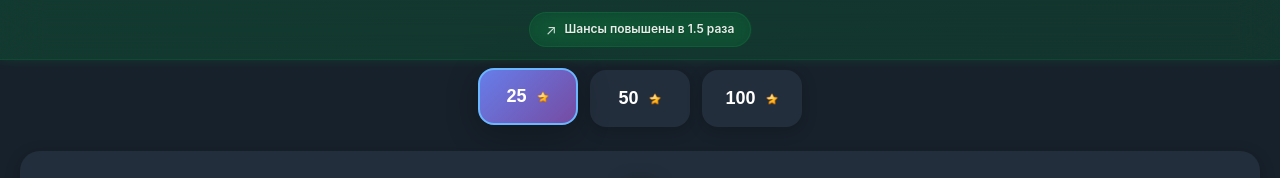
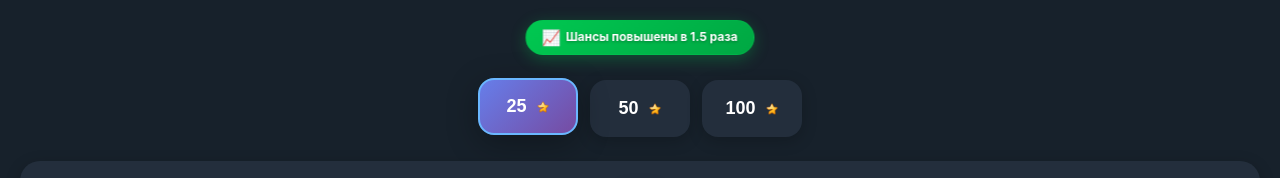
Before and after one commit to skeef7/2.0, a website built with Vite: page index.html in a window 1280 px wide. Shown: the top 178 px of the page. Built offline with nearby package versions, Linux system fonts and the light colour scheme.

Commit message:
Updated index.html

```diff
--- a/index.html
+++ b/index.html
@@ -12,7 +12,7 @@
     <!-- Top banner with enhanced chances -->
     <div class="top-banner">
       <div class="banner-content">
-        <span class="banner-icon">↗</span>
+        <span class="banner-icon">📈</span>
         <span class="banner-text">Шансы повышены в 1.5 раза</span>
       </div>
     </div>
--- a/styles/main.css
+++ b/styles/main.css
@@ -22,14 +22,14 @@
   --gradient-epic: linear-gradient(135deg, #9b59b6 0%, #8e44ad 100%);
   --gradient-legendary: linear-gradient(135deg, #e74c3c 0%, #c0392b 100%);
   --gradient-balance: linear-gradient(135deg, #ffd700 0%, #ffb347 100%);
-  --gradient-banner: linear-gradient(135deg, rgba(0, 200, 81, 0.15) 0%, rgba(0, 168, 67, 0.15) 100%);
+  --gradient-banner: linear-gradient(135deg, #00c851 0%, #00a843 100%);
   --shadow-primary: 0 8px 32px rgba(0, 0, 0, 0.3);
   --shadow-secondary: 0 4px 16px rgba(0, 0, 0, 0.2);
   --shadow-inventory: 0 6px 24px rgba(0, 0, 0, 0.25);
   --shadow-glow: 0 0 20px rgba(106, 183, 255, 0.3);
   --shadow-item: 0 8px 24px rgba(0, 0, 0, 0.4);
   --shadow-balance: 0 8px 32px rgba(255, 215, 0, 0.3);
-  --shadow-banner: 0 2px 8px rgba(0, 200, 81, 0.1);
+  --shadow-banner: 0 4px 16px rgba(0, 200, 81, 0.3);
 
   /* Readable inventory design variables */
   --gradient-card-bg: linear-gradient(145deg, #2a3441 0%, #1e2832 100%);
@@ -62,52 +62,50 @@ body {
   position: relative;
 }
 
-/* 📈 TRANSPARENT STATIC BANNER - FIXED AT TOP */
+/* 📈 COMPACT ROUNDED BANNER - LIKE IN PHOTO */
 .top-banner {
   position: fixed;
-  top: 0;
-  left: 0;
-  right: 0;
+  top: 20px;
+  left: 50%;
+  transform: translateX(-50%);
   background: var(--gradient-banner);
-  padding: 12px 20px;
+  padding: 8px 16px;
+  border-radius: 20px;
   z-index: 200;
   box-shadow: var(--shadow-banner);
-  backdrop-filter: blur(20px);
-  -webkit-backdrop-filter: blur(20px);
-  border-bottom: 1px solid rgba(0, 200, 81, 0.1);
-  display: flex;
-  justify-content: center;
-  align-items: center;
-}
-
-.banner-content {
-  display: flex;
-  align-items: center;
-  justify-content: center;
-  gap: 8px;
-  background: rgba(0, 200, 81, 0.08);
-  padding: 8px 16px;
-  border-radius: 20px;
-  border: 1px solid rgba(0, 200, 81, 0.15);
   backdrop-filter: blur(10px);
   -webkit-backdrop-filter: blur(10px);
+  border: 1px solid rgba(0, 200, 81, 0.3);
   max-width: 280px;
   width: auto;
   min-width: 200px;
 }
 
+.banner-content {
+  display: flex;
+  align-items: center;
+  justify-content: center;
+  gap: 6px;
+  white-space: nowrap;
+}
+
 .banner-icon {
   font-size: 14px;
-  opacity: 0.8;
+  animation: bannerPulse 2s infinite;
+}
+
+@keyframes bannerPulse {
+  0%, 100% { transform: scale(1); }
+  50% { transform: scale(1.1); }
 }
 
 .banner-text {
   font-size: 12px;
-  font-weight: 600;
-  color: rgba(255, 255, 255, 0.9);
+  font-weight: 700;
+  color: white;
   text-align: center;
   line-height: 1.2;
-  text-shadow: 0 1px 2px rgba(0, 0, 0, 0.2);
+  text-shadow: 0 1px 3px rgba(0, 0, 0, 0.3);
 }
 
 /* Currency emoji component - FIXED VERSION */
@@ -194,10 +192,10 @@ body {
   height: 14px;
 }
 
-/* Main content - WITH TOP SPACING FOR STATIC BANNER */
+/* Main content - WITH TOP SPACING FOR COMPACT BANNER */
 .main {
   flex: 1;
-  padding: 70px 20px 20px; /* Отступ для статичного баннера */
+  padding: 80px 20px 20px; /* Уменьшен верхний отступ для компактного баннера */
   display: flex;
   flex-direction: column;
   gap: 24px;
@@ -765,7 +763,7 @@ body {
   z-index: 10;
   backdrop-filter: blur(10px);
   -webkit-backdrop-filter: blur(10px);
-  margin-top: 50px; /* Отступ для статичного баннера */
+  margin-top: 30px; /* Уменьшенный отступ для компактного баннера */
 }
 
 .back-btn {
@@ -1384,20 +1382,16 @@ body {
 /* 📱 RESPONSIVE DESIGN - MOBILE OPTIMIZED FOR LARGER ROULETTE */
 @media (max-width: 480px) {
   .main {
-    padding: 60px 16px 16px; /* Отступ для статичного баннера на мобильных */
+    padding: 70px 16px 16px; /* Уменьшен верхний отступ для компактного баннера на мобильных */
     gap: 20px;
     padding-bottom: 140px; /* Увеличен нижний отступ для мобильных */
   }
 
-  /* MOBILE STATIC BANNER ADJUSTMENTS */
+  /* MOBILE COMPACT BANNER ADJUSTMENTS */
   .top-banner {
-    padding: 8px 16px;
-  }
-
-  .banner-content {
+    top: 15px;
     padding: 6px 12px;
     border-radius: 16px;
-    gap: 6px;
     max-width: 240px;
     min-width: 180px;
   }
@@ -1655,7 +1649,7 @@ body {
 
   /* MOBILE PAGE HEADER ADJUSTMENT */
   .page-header {
-    margin-top: 40px; /* Отступ для статичного баннера на мобильных */
+    margin-top: 20px; /* Меньший отступ для компактного баннера на мобильных */
   }
 }
 
```
